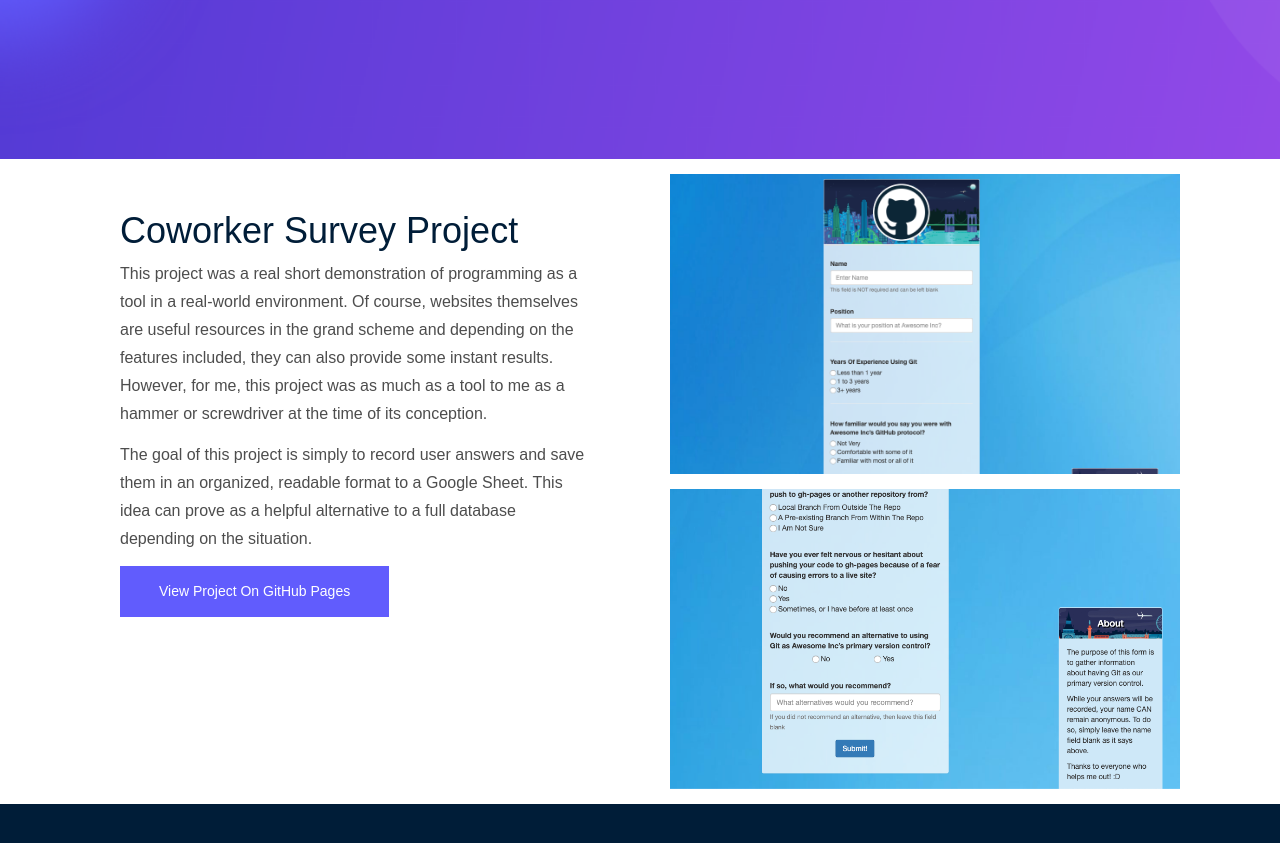
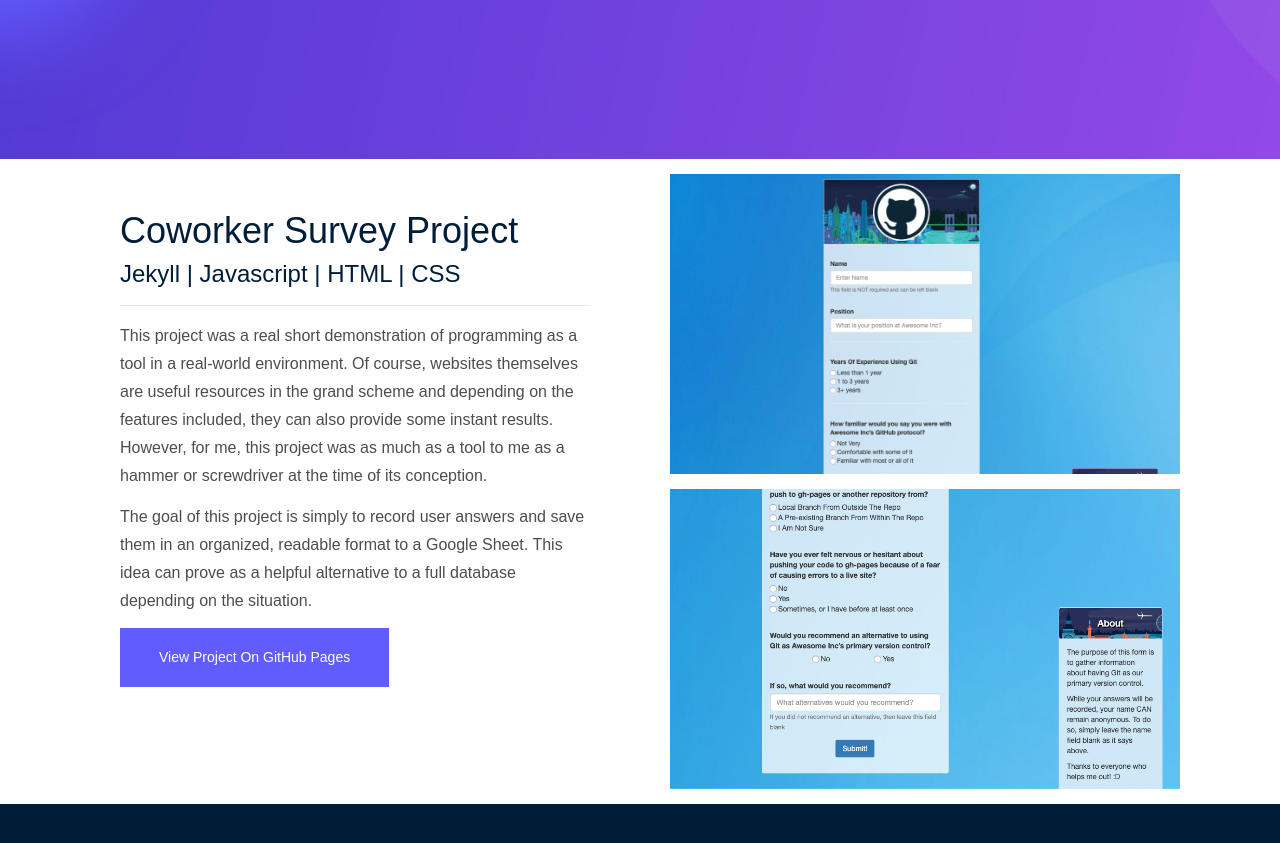
Before and after one commit to mlan225/portfolio, a Jekyll site: the page built from site-pages/project-pages/coworker-survey.html, in a window 1280 px wide and 900 px high, scrolled down 333 px. Shown: the top 843 px of the window. Built offline with Jekyll 4.4.1, drawn with Linux system fonts in a browser that asks for light colours; some web fonts are replaced.

Commit message:
Updates
Updated resume and project pages to include tags for tools involved

```diff
--- a/site-pages/project-pages/coworker-survey.html
+++ b/site-pages/project-pages/coworker-survey.html
@@ -23,6 +23,8 @@ permalink: /projects/coworker-survey
   <div class="row">
     <div class="project-text col-sm-12 col-lg-6">
       <h1 class="single-project-header">Coworker Survey Project</h1>
+      <h3>Jekyll | Javascript | HTML | CSS<h3>
+      <hr>
       <p>
         This project was a real short demonstration of programming as a tool in a real-world environment. Of course,
         websites themselves are useful resources in the grand scheme and depending on the features included, they can
--- a/site-pages/project-pages/distinctivedesignremodeling.html
+++ b/site-pages/project-pages/distinctivedesignremodeling.html
@@ -22,6 +22,8 @@ permalink: /projects/distinctivedesignremodeling
   <div class="row">
     <div class="project-text col-sm-12 col-lg-6">
       <h1 class="single-project-header">Distinctive Design Remodeling Website</h1>
+      <h4>PHP | Symfony2 | SQL | Javascript | HTML | CSS</h4>
+      <hr>
       <p>One of the several websites I've built alongside a fantastic team at eLink Design (you guys know who you are).
         Applying agile processes to the buildout of the website made both client communication and internal development
         simple and effective, which in the end, resulted in stunning websites.</p>
--- a/site-pages/project-pages/jekyll-tutorial.html
+++ b/site-pages/project-pages/jekyll-tutorial.html
@@ -23,6 +23,8 @@ permalink: /projects/jekyll-tutorial
   <div class="row">
     <div class="project-text col-sm-12 col-lg-6">
       <h1 class="single-project-header">Jekyll Start Up Guide</h1>
+      <h3>Jekyll | HTML | CSS</h3>
+      <hr>
       <p>
         During my time at Awesome Inc. I had the opportunity to create a tutorial that would serve useful to any
         incoming developers to the Team Alpha development team.
--- a/site-pages/project-pages/mega-note.html
+++ b/site-pages/project-pages/mega-note.html
@@ -23,6 +23,8 @@ permalink: /projects/mega-note
   <div class="row">
     <div class="project-text col-sm-12 col-lg-6">
       <h1 class="single-project-header">MegaNote Desktop Application</h1>
+      <h3>C# | .NET | SQL</h3>
+      <hr>
       <p>MegaNote was intended to demonstrate my knowledge of ASP.NET webforms in C#. The application is a simple
         note-taking tool that will
         allow the user to record notes and save them for future use. There are several ideas I'd like to add in as
--- a/site-pages/project-pages/poll-buddy.html
+++ b/site-pages/project-pages/poll-buddy.html
@@ -23,6 +23,8 @@ permalink: /projects/poll-buddy
   <div class="row">
     <div class="project-text col-sm-12 col-lg-6">
       <h1 class="single-project-header">Poll Buddy Discord Bot</h1>
+      <h4>Node.Js | Javascript</h4>
+      <hr>
       <p>The Poll Buddy Discord bot was my first dive into Discord bot programming. Written in Javascript using the Node
         framework, the goal of this program is relatively simple, allowing the user to input unique command strings to
         have a customized poll formatted for them. Poll Buddy will pull from a large library of emoji's when assigning
--- a/site-pages/project-pages/rural-reviewer.html
+++ b/site-pages/project-pages/rural-reviewer.html
@@ -23,6 +23,8 @@ permalink: /projects/rural-reviewer
   <div class="row">
     <div class="project-text col-sm-12 col-lg-6">
       <h1 class="single-project-header">Rural Reviewer Node Project</h1>
+      <h4>Node.Js | Mongodb | Javascript | HTML | CSS </h4>
+      <hr>
       <p>I'd like to start by saying that while this project does not reflect my greatest design work on the front end,
         the backend is where this project shows.</p>
       <p>What started as a simple college assignment quickly turned to one of my first Node.js programs. Within the
```
Also changed, not shown: 5 other files.
